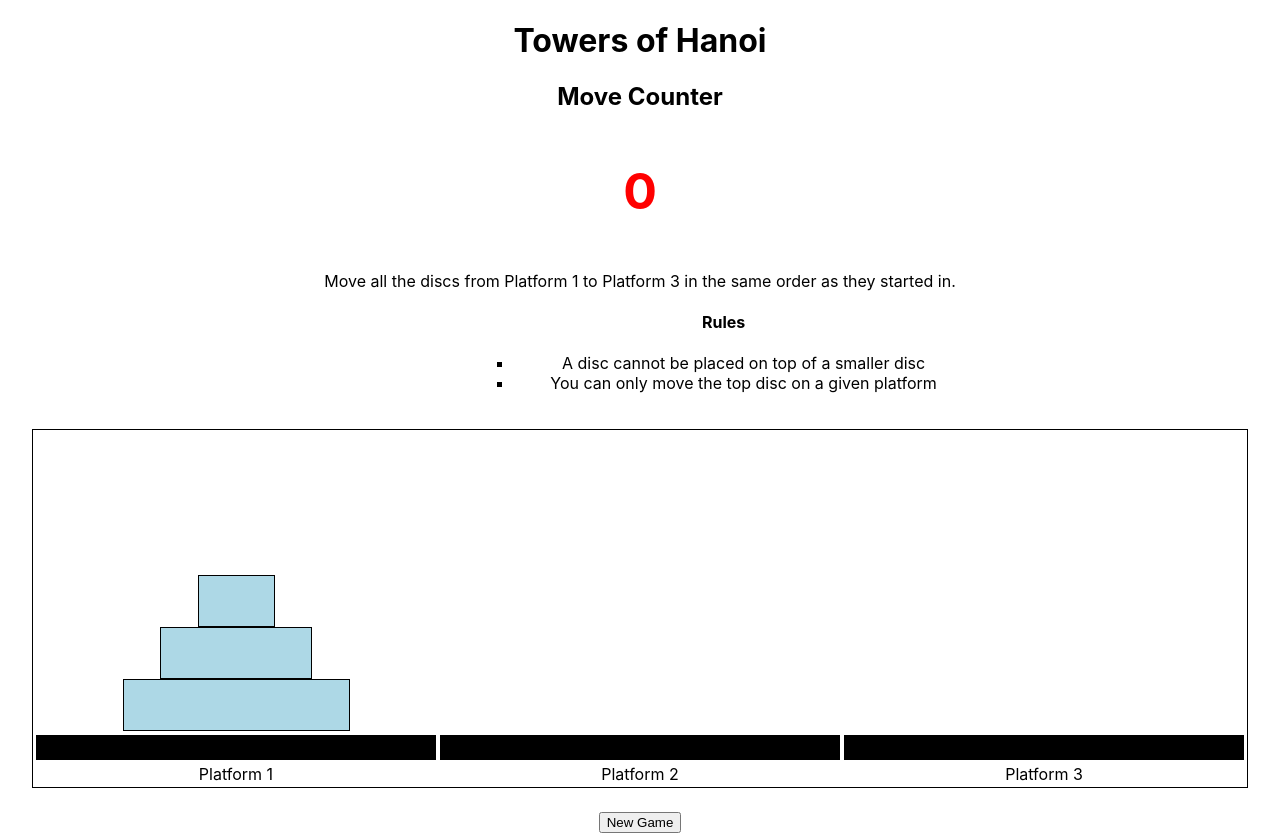
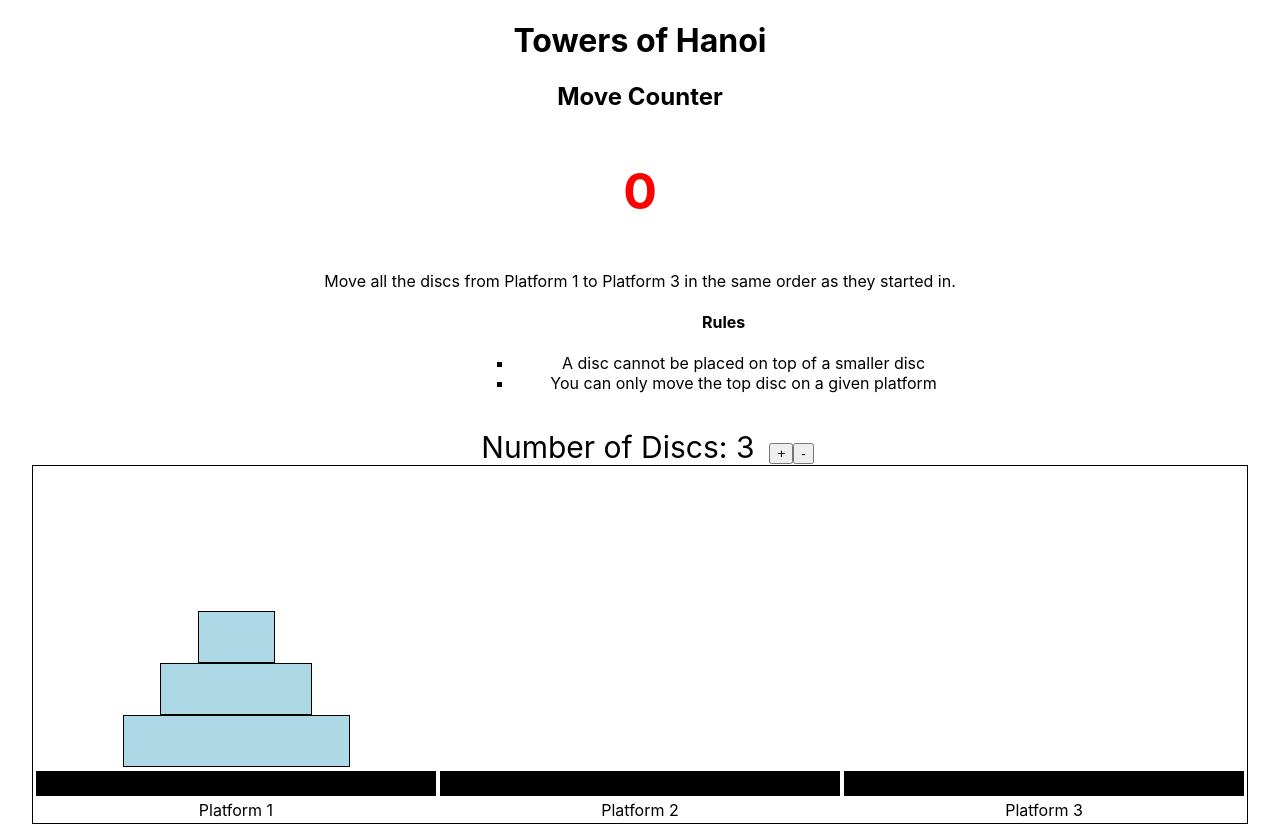
Before and after one commit to willjorey/Towers-of-Hanoi, a React (Create React App) app: page / in a window 1280 px wide. Shown: the top 834 px of the page. Built offline with nearby package versions, Linux system fonts and the light colour scheme.

Commit message:
Can now increment and decrement the number of discs to play with

```diff
--- a/src/App.js
+++ b/src/App.js
@@ -22,18 +22,19 @@ class App extends Component {
     // this.moveDisc(1, this.state.board[1], this.state.board[0]);
     // this.moveDisc(0, this.state.board[1], this.state.board[2]);
     // this.moveDisc(0, this.state.board[0], this.state.board[2]);
-  }
+  };
 
   initializeGame = () =>{
     var list = [[],[],[]];
-    for ( let i = 0; i < this.state.num_discs; i++){
-      list[0].push(new Disc(this.state.num_discs - i));
+    for ( let i = 0; i < 3; i++){
+      list[0].push(new Disc(3 - i));
     }
     this.setState({
       board: list,
       input: '',
       moves: 0,
-    })
+      num_discs: 3,
+    }, );
   };
 
   new_moveDisc = (p1, p2) =>{
@@ -94,11 +95,36 @@ class App extends Component {
       let p1 = board[arr[0] - 1];
       let p2 = board[arr[1] - 1]
       this.new_moveDisc(p1 , p2);
+      this.setState({
+        moves: this.state.moves + 1,
+      })
     }
+
+  }
+
+  increment = () =>{
+    var list = [...this.state.board[0]];
+    list.reverse();
+    list.push(new Disc(this.state.num_discs + 1));
+    list.reverse();
+    var b1 = [list,[],[]];
     this.setState({
-      moves: this.state.moves + 1,
+      num_discs: this.state.num_discs + 1,
+      board: b1
     })
+  }
 
+  decrement = () =>{
+    var discs = this.state.num_discs;
+    var list = this.state.board[0];
+    list = list.slice(1)
+    var b1 = [list,[],[]];
+    if ( discs - 1 !== 0 ){
+      this.setState({
+        num_discs: discs - 1,
+        board: b1
+      })
+    }
   }
 
   render() {
@@ -114,7 +140,13 @@ class App extends Component {
             <li>You can only move the top disc on a given platform</li>
           </ul>
         </div>
+
         <div id='board'>
+        <div>
+          <p style={{display: 'inline', padding: '15px', fontSize: '30px'}}>Number of Discs: {this.state.num_discs}</p>
+          <button style={{display: 'inline'}} onClick={this.increment}>+</button>
+          <button style={{display: 'inline'}} onClick={this.decrement}>-</button>
+        </div>
             <table>
               <tbody>
               <tr id='one' style={{height: '300px'}}>
@@ -137,6 +169,7 @@ class App extends Component {
         </div>
         <br/>
         <button style={{marginTop: '20px'}}onClick={this.initializeGame}>New Game</button>
+
         <br/>
         <h3>Input Commands</h3>
         <p>To move a disc from Platform 1 to Platform 2, enter in the text area: <b style={{fontSize: '20px'}}>'1 2'</b>  then submit</p>
```
